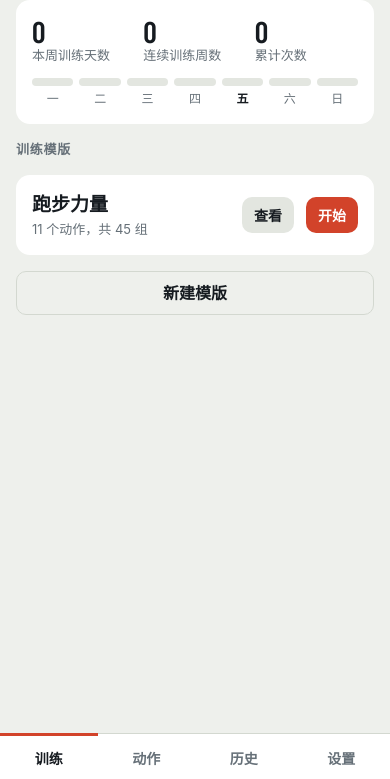
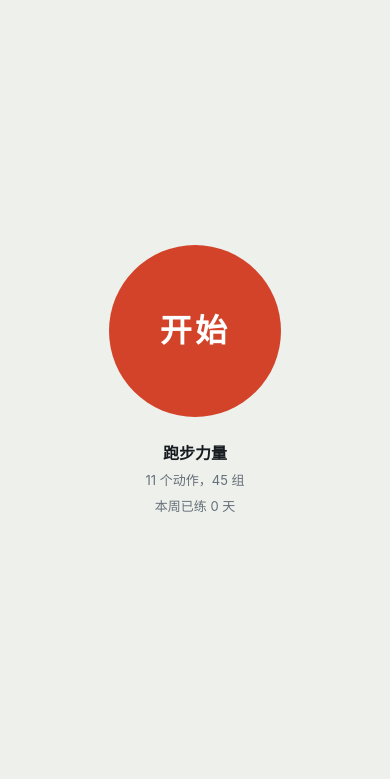
Before and after one commit to Koomoo777/paoli, a plain HTML site: page index.html in a window 390 px wide. Shown: the part 65-844 px from the top of the page. Drawn offline with nearby package versions, Linux system fonts and the light colour scheme.

Commit message:
Update index.html

```diff
--- a/index.html
+++ b/index.html
@@ -40,7 +40,7 @@ h1,h2,h3{text-wrap:balance}
 .mute{color:var(--mute)} .small{font-size:13px}
 
 #shell{position:fixed;top:0;left:0;right:0;height:var(--H,100%);display:flex;flex-direction:column;max-width:560px;margin:0 auto}
-#app{flex:1;overflow-y:auto;padding:calc(env(safe-area-inset-top) + 18px) 16px 24px;display:flex;flex-direction:column;gap:16px}
+#app{flex:1;overflow-y:auto;padding:calc(env(safe-area-inset-top) + 18px) 16px calc(env(safe-area-inset-bottom) + 24px);display:flex;flex-direction:column;gap:16px}
 nav{display:grid;grid-template-columns:repeat(4,1fr);background:var(--panel);border-top:1px solid var(--line);padding-bottom:env(safe-area-inset-bottom)}
 nav a{padding:12px 0 10px;text-align:center;text-decoration:none;color:var(--mute);font-size:14px;font-weight:600;border-top:3px solid transparent;margin-top:-1px}
 nav a.on{color:var(--ink);border-top-color:var(--track)}
@@ -56,12 +56,19 @@ nav a.on{color:var(--ink);border-top-color:var(--track)}
 .btn.ghost{background:none;border:1px solid var(--line)}
 .btn.sm{min-height:36px;padding:0 12px;font-size:14px}
 .btn.wide{width:100%}
+[hidden]{display:none!important}
 .btn[data-armed]{background:var(--warn);color:#fff}
 .pill{display:inline-block;font-size:12px;font-weight:600;padding:2px 8px;border-radius:99px;background:var(--panel2);color:var(--mute);white-space:nowrap}
 .pill.ok{background:color-mix(in srgb,var(--done) 18%,transparent);color:var(--done)}
 .pill.wait{background:color-mix(in srgb,var(--warn) 18%,transparent);color:var(--warn)}
 .pill.bad{background:color-mix(in srgb,var(--track) 18%,transparent);color:var(--track)}
 
+.top{display:flex;justify-content:space-between;align-items:center;min-height:36px}
+.top a{color:var(--mute);text-decoration:none;font-size:14px;font-weight:600;padding:8px 0;display:inline-flex;align-items:center}
+.top svg{width:22px;height:22px;stroke:currentColor;fill:none;stroke-width:1.8;stroke-linecap:round}
+.center{flex:1;display:flex;flex-direction:column;align-items:center;justify-content:center;gap:6px;text-align:center}
+.start{width:172px;height:172px;border-radius:50%;background:var(--track);color:var(--track-ink);font-size:32px;font-weight:700;letter-spacing:.1em;margin-bottom:18px}
+.start:active{transform:scale(.97)}
 /* 本周 */
 .week{display:grid;grid-template-columns:repeat(7,1fr);gap:6px}
 .day{display:flex;flex-direction:column;align-items:center;gap:4px;font-size:12px;color:var(--mute)}
@@ -145,9 +152,6 @@ code{background:var(--panel2);padding:1px 6px;border-radius:6px;font-size:13px;w
 <body>
 <div id="shell">
   <main id="app"></main>
-  <nav id="nav">
-    <a href="#train">训练</a><a href="#moves">动作</a><a href="#history">历史</a><a href="#settings">设置</a>
-  </nav>
 </div>
 <div id="wk"></div>
 <div id="sheet"></div>
@@ -245,39 +249,43 @@ function weekInfo(){
 }
 
 /* ---------- 页面 ---------- */
-function route(){const r=location.hash.slice(1);return['train','moves','history','settings'].includes(r)?r:'train'}
+function route(){const r=location.hash.slice(1);return['home','me','prefs','moves'].includes(r)?r:'home'}
 function render(){
   const r=route();
-  document.querySelectorAll('#nav a').forEach(a=>a.classList.toggle('on',a.getAttribute('href')==='#'+r));
-  $('#app').innerHTML=({train:vTrain,moves:vMoves,history:vHistory,settings:vSettings})[r]();
+  $('#app').innerHTML=({home:vHome,me:vMe,prefs:vSettings,moves:vMoves})[r]();
   renderWk();renderSheet();
 }
 function resumeBar(){return S.active&&!ui.wk?`<button class="resume" data-act="w-resume"><span class="grow">训练进行中：${h(S.active.name)}</span><span>继续</span></button>`:''}
-function vTrain(){
-  const w=weekInfo();
-  return `<div class="head"><h1>跑力打卡</h1><span class="mute small">${new Date().toLocaleDateString('zh-CN',{month:'long',day:'numeric',weekday:'short'})}</span></div>
-  ${resumeBar()}
-  <section class="card">
-    <div class="stats"><div><b>${w.count}</b><span class="mute small">本周训练天数</span></div><div><b>${w.streak}</b><span class="mute small">连续训练周数</span></div><div><b>${S.sessions.length}</b><span class="mute small">累计次数</span></div></div>
-    <div class="week">${w.wk.map(d=>`<div class="day${d.hit?' hit':''}${d.today?' today':''}"><i></i>${d.n}</div>`).join('')}</div>
-  </section>
-  <h3>训练模版</h3>
-  ${S.templates.map(t=>`<section class="card"><div class="row"><div class="grow"><b style="font-size:19px">${h(t.name)}</b><div class="mute small">${t.items.length} 个动作，共 ${t.items.reduce((a,i)=>a+i.sets,0)} 组</div></div><button class="btn sm" data-act="open-tpl" data-id="${t.id}">查看</button><button class="btn sm go" data-act="start" data-id="${t.id}">开始</button></div></section>`).join('')}
-  <button class="btn ghost wide" data-act="tpl-new">新建模版</button>`;
+const WHO='Koomoo';
+function vHome(){
+  const t=S.templates[0],w=weekInfo(),a=S.active;
+  return `<div class="top"><span></span><a href="#me">${WHO}</a></div>
+  <div class="center">
+    <button class="start" data-act="${a?'w-resume':'start'}" data-id="${t?t.id:''}">${a?'继续':'开始'}</button>
+    <p><b>${h(a?a.name:t?t.name:'还没有训练模版')}</b></p>
+    <p class="mute small">${a?'训练进行中':t?t.items.length+' 个动作，'+t.items.reduce((n,i)=>n+i.sets,0)+' 组':'在设置里新建一个'}</p>
+    <p class="mute small">本周已练 ${w.count} 天</p>
+  </div>`;
 }
 function vMoves(){
-  return `<div class="head"><h1>动作库</h1><button class="btn sm go" data-act="ex-new">添加动作</button></div>
+  return `<div class="top"><a href="#prefs">‹ 设置</a><span></span></div><div class="head"><h1>动作与要点</h1><button class="btn sm go" data-act="ex-new">添加动作</button></div>
   <div class="grid">${S.exercises.map(e=>`<button class="tile" data-act="open-ex" data-id="${e.id}">${fig(e)}<b>${h(e.name)}</b><span class="mute small">目标 ${e.target} ${h(e.unit)}</span></button>`).join('')}</div>`;
 }
 function stPill(s){const st=s.strava||{};return st.state==='done'?'<span class="pill ok">已同步 Strava</span>':st.state==='pending'?'<span class="pill wait">等待手表记录</span>':st.state==='error'?'<span class="pill bad">同步失败</span>':'<span class="pill">未同步</span>'}
-function vHistory(){
-  if(!S.sessions.length)return `<div class="head"><h1>训练历史</h1></div><section class="card"><p>还没有记录。完成第一次训练后，这里会显示每次的动作和时长。</p><a class="btn go" href="#train">去训练</a></section>`;
-  return `<div class="head"><h1>训练历史</h1></div><section class="card" style="gap:0">${S.sessions.map(s=>{const d=new Date(s.start),hr=s.strava&&s.strava.hr;
-    return `<button class="hrow" data-act="open-session" data-id="${s.id}"><span class="date">${d.getMonth()+1}/${d.getDate()}</span><span class="grow"><b>${h(s.name)}</b><br><span class="mute small">${dur((s.end-s.start)/1000)}，${s.items.reduce((a,i)=>a+i.sets.filter(x=>x.done).length,0)} 组${hr?'，平均心率 '+Math.round(hr):''}</span></span>${stPill(s)}</button>`}).join('')}</section>`;
+function vMe(){
+  const w=weekInfo();
+  const list=S.sessions.length?`<section class="card" style="gap:0">${S.sessions.map(s=>{const d=new Date(s.start);
+    return `<button class="hrow" data-act="open-session" data-id="${s.id}"><span class="date">${d.getMonth()+1}/${d.getDate()}</span><span class="grow"><b>${h(s.name)}</b><br><span class="mute small">${dur((s.end-s.start)/1000)}，${s.items.reduce((a,i)=>a+i.sets.filter(x=>x.done).length,0)} 组</span></span>${stPill(s)}</button>`}).join('')}</section>`
+    :'<p class="mute">还没有记录。完成第一次训练后会出现在这里。</p>';
+  return `<div class="top"><a href="#home">‹ 主页</a><a href="#prefs" aria-label="设置"><svg viewBox="0 0 24 24" aria-hidden="true"><circle cx="12" cy="12" r="3.2"/><path d="M12 2.5v3M12 18.5v3M2.5 12h3M18.5 12h3M5.3 5.3l2.1 2.1M16.6 16.6l2.1 2.1M5.3 18.7l2.1-2.1M16.6 7.4l2.1-2.1"/></svg></a></div>
+  <div><h1>${WHO}</h1><p class="mute small">累计 ${S.sessions.length} 次，本周 ${w.count} 天，连续 ${w.streak} 周</p></div>
+  <div class="week">${w.wk.map(d=>`<div class="day${d.hit?' hit':''}${d.today?' today':''}"><i></i>${d.n}</div>`).join('')}</div>
+  <h3>历史记录</h3>${list}`;
 }
 function vSettings(){
   const c=S.settings.strava,preview=/claude/.test(location.host),ok=!!c.tok;
-  return `<div class="head"><h1>设置</h1></div>
+  return `<div class="top"><a href="#me">‹ 返回</a><span></span></div><div class="head"><h1>设置</h1></div>
+  <section class="card"><h3>训练内容</h3><div class="row">${S.templates[0]?`<button class="btn grow" data-act="open-tpl" data-id="${S.templates[0].id}" data-edit="1">编辑训练模版</button>`:'<button class="btn grow" data-act="tpl-new">新建模版</button>'}<a class="btn grow" href="#moves">动作与要点</a></div></section>
   <section class="card"><h3>组间休息</h3><div class="row"><span class="grow">每组完成后自动倒计时</span><div class="step"><button data-act="rest" data-d="-15" aria-label="减少">−</button><span style="min-width:48px">${S.settings.rest} 秒</span><button data-act="rest" data-d="15" aria-label="增加">+</button></div></div></section>
   <section class="card"><div class="row"><h3 class="grow">STRAVA</h3>${ok?`<span class="pill ok">已连接${c.athlete?' '+h(c.athlete):''}</span>`:'<span class="pill">未连接</span>'}</div>
     ${preview?'<p class="note">这个预览页面会拦截发往 Strava 的请求。把 App 部署到你自己的网址后，连接和上传才能生效。</p>':''}
@@ -289,7 +297,7 @@ function vSettings(){
     <p class="small mute">连接后，每次结束训练会自动在 Strava 新建一条力量训练，写入动作和组数。</p>
   </section>
   <section class="card"><h3>备份</h3><p class="small mute">数据只保存在这台手机的这个 App 里。换手机或清除网站数据前，先复制一份备份。</p><div class="row"><button class="btn grow" data-act="backup">备份与恢复</button></div></section>
-  <p class="small mute" style="text-align:center">版本 4</p>`;
+  <p class="small mute" style="text-align:center">版本 5</p>`;
 }
 
 /* ---------- 弹层 ---------- */
@@ -353,7 +361,7 @@ function renderWk(){
     return `<section class="xc ${cls}"><div class="row">${fig(e||{})}<div class="grow"><b>${h(it.name)}</b><div class="mute small">目标 ${it.target} ${h(it.unit)}</div></div><button class="btn sm" data-act="open-ex" data-id="${it.exId}">要点</button></div>
     ${it.sets.map((st,j)=>`<div class="set${st.done?' done':''}"><span class="n">${j+1}</span><div class="in"><input id="v-${i}-${j}" type="number" inputmode="decimal" data-f="set" data-i="${i}" data-j="${j}" value="${st.val}" aria-label="第${j+1}组数量"><span class="mute small">${h(it.unit)}</span>${it.weighted?`<input id="w-${i}-${j}" type="number" inputmode="decimal" data-f="setw" data-i="${i}" data-j="${j}" value="${st.w||''}" placeholder="kg" aria-label="第${j+1}组负重">`:''}</div>${it.type==='time'&&!st.done?`<button class="hold" data-act="hold" data-i="${i}" data-j="${j}">计时</button>`:'<span></span>'}<button class="chk" data-act="chk" data-i="${i}" data-j="${j}" aria-label="${st.done?'取消完成':'完成这一组'}">✓</button></div>`).join('')}
     <button class="btn sm ghost" data-act="addset" data-i="${i}">加一组</button></section>`}).join('')}</div>
-  <div id="tbar"><span class="t num" id="tt"></span><span class="grow small" id="tl"></span><button class="btn sm" data-act="t-add">+15 秒</button><button class="btn sm" data-act="t-skip">跳过</button></div>
+  <div id="tbar"><span class="t num" id="tt"></span><span class="grow small" id="tl"></span><button class="btn sm" id="tb-add" data-act="t-add">+15 秒</button><button class="btn sm" id="tb-skip" data-act="t-skip">跳过</button><button class="btn sm" id="tb-stop" data-act="t-stop">停止并记录</button></div>
   <footer><button class="btn" data-act="w-drop" data-confirm="再点一次，放弃本次训练">放弃</button><button class="btn ok" data-act="w-finish" data-confirm="再点一次，结束并保存">结束训练</button></footer></div>`;
   paintTick();
 }
@@ -363,11 +371,13 @@ function paintTick(){
   const p=$('#prog');if(p){const all=a.items.reduce((n,i)=>n+i.sets.length,0),dn=a.items.reduce((n,i)=>n+i.sets.filter(x=>x.done).length,0);p.textContent=dn+'/'+all+' 组，'+a.items.filter(i=>i.sets.every(x=>x.done)).length+'/'+a.items.length+' 动作'}
   const bar=$('#tbar');if(!bar)return;
   if(!T){bar.classList.remove('on');return}
+  const hold=T.kind==='hold';
+  $('#tb-add').hidden=$('#tb-skip').hidden=hold;$('#tb-stop').hidden=!hold;
+  bar.classList.add('on');$('#tl').textContent=T.label;
+  if(hold){$('#tt').textContent=mmss((Date.now()-T.start)/1000);return}
   const left=(T.end-Date.now())/1000;
-  if(left<=0){const t=T;T=null;beep();bar.classList.remove('on');
-    if(t.kind==='hold'){const st=a.items[t.i]&&a.items[t.i].sets[t.j];if(st&&!st.done){st.done=true;save();startRest();renderWk()}}
-    return}
-  bar.classList.add('on');$('#tt').textContent=mmss(left);$('#tl').textContent=T.label;
+  if(left<=0){T=null;beep();bar.classList.remove('on');return}
+  $('#tt').textContent=mmss(left);
 }
 function startRest(){const r=S.settings.rest;T=r>0?{kind:'rest',end:Date.now()+r*1000,label:'组间休息'}:null}
 let AC,wake;
@@ -385,7 +395,7 @@ function finishWorkout(){
   const s={id:a.id,name:a.name,start:a.start,end:Date.now(),items:a.items,strava:{state:'none'}};
   S.sessions.unshift(s);S.active=null;T=null;ui.wk=false;save();
   try{wake&&wake.release()}catch(e){}
-  ui.sheet={t:'session',id:s.id};if(route()!=='history'){ui.keep=true;location.hash='history'}render();
+  ui.sheet={t:'session',id:s.id};if(route()!=='me'){ui.keep=true;location.hash='me'}render();
   if(S.settings.strava.tok)syncSession(s);
 }
 
@@ -472,7 +482,8 @@ const A={
   'w-min'(){ui.wk=false},
   'w-resume'(){prime();ui.wk=true;keepAwake()},
   chk(b){prime();const st=S.active.items[+b.dataset.i].sets[+b.dataset.j];st.done=!st.done;if(st.done)startRest();else if(T&&T.kind==='rest')T=null;save()},
-  hold(b){prime();const i=+b.dataset.i,j=+b.dataset.j,it=S.active.items[i],sec=+it.sets[j].val||it.target;T={kind:'hold',i,j,end:Date.now()+sec*1000,label:it.name+' 第 '+(j+1)+' 组，坚持住'};paintTick();return false},
+  hold(b){prime();const i=+b.dataset.i,j=+b.dataset.j,it=S.active.items[i];T={kind:'hold',i,j,start:Date.now(),label:it.name+' 第 '+(j+1)+' 组，计时中'};paintTick();return false},
+  't-stop'(){if(!T||T.kind!=='hold')return false;const st=S.active.items[T.i].sets[T.j];st.val=Math.max(1,Math.round((Date.now()-T.start)/1000));st.done=true;save();startRest()},
   addset(b){const it=S.active.items[+b.dataset.i];it.sets.push({val:it.target,w:'',done:false});save()},
   't-add'(){if(T)T.end+=15000;paintTick();return false},
   't-skip'(){T=null;paintTick();return false},
@@ -536,7 +547,7 @@ render();
 (function(){
   let q;try{q=new URLSearchParams(location.search)}catch(e){return}
   const code=q.get('code'),err=q.get('error');
-  if(code||err){try{history.replaceState(null,'',location.pathname+'#settings')}catch(e){}
+  if(code||err){try{history.replaceState(null,'',location.pathname+'#prefs')}catch(e){}
     if(code)finishAuth(code);else{ui.msg='你在 Strava 取消了授权。';render()}}
   else retryPending();
 })();
```
